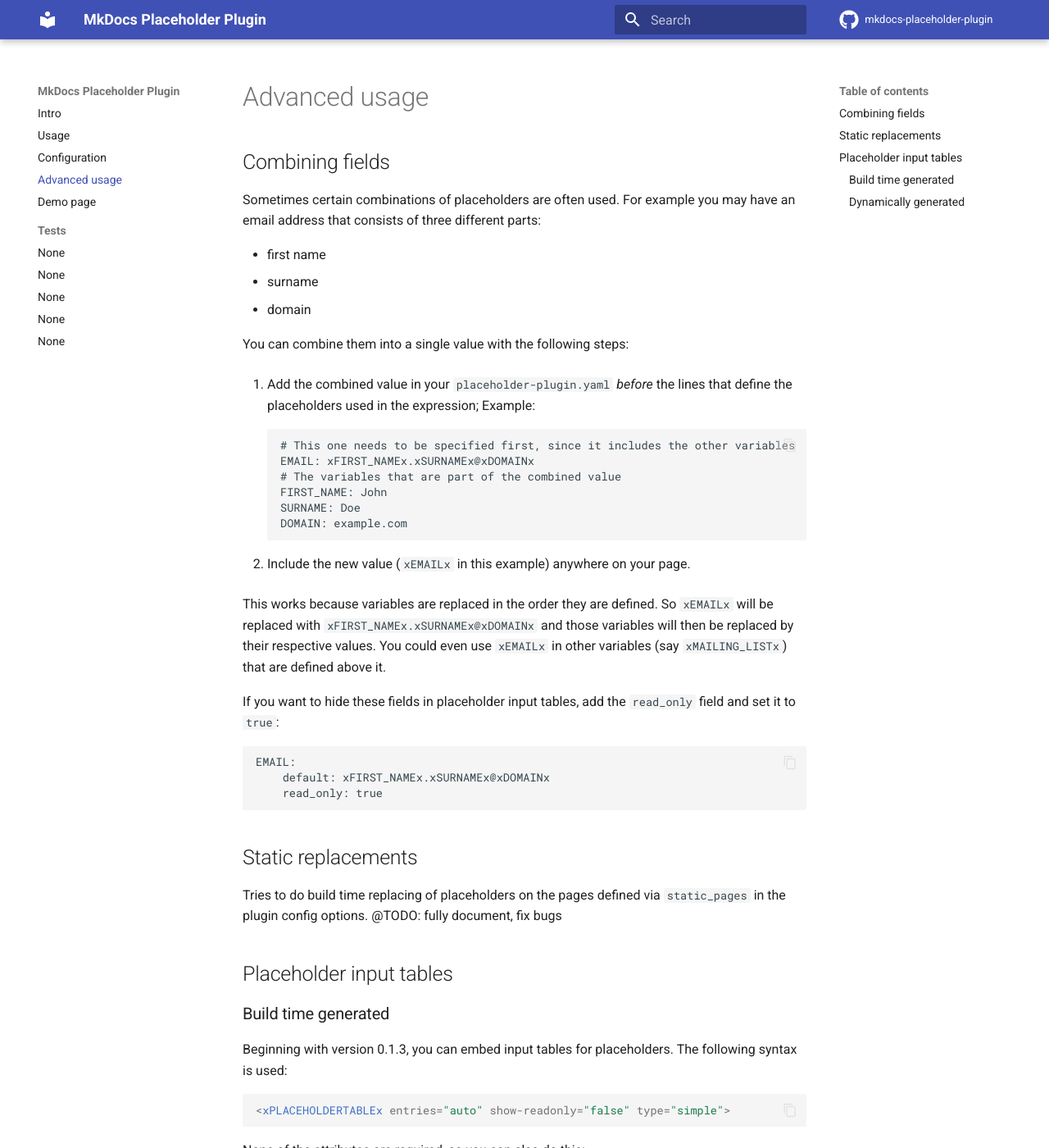
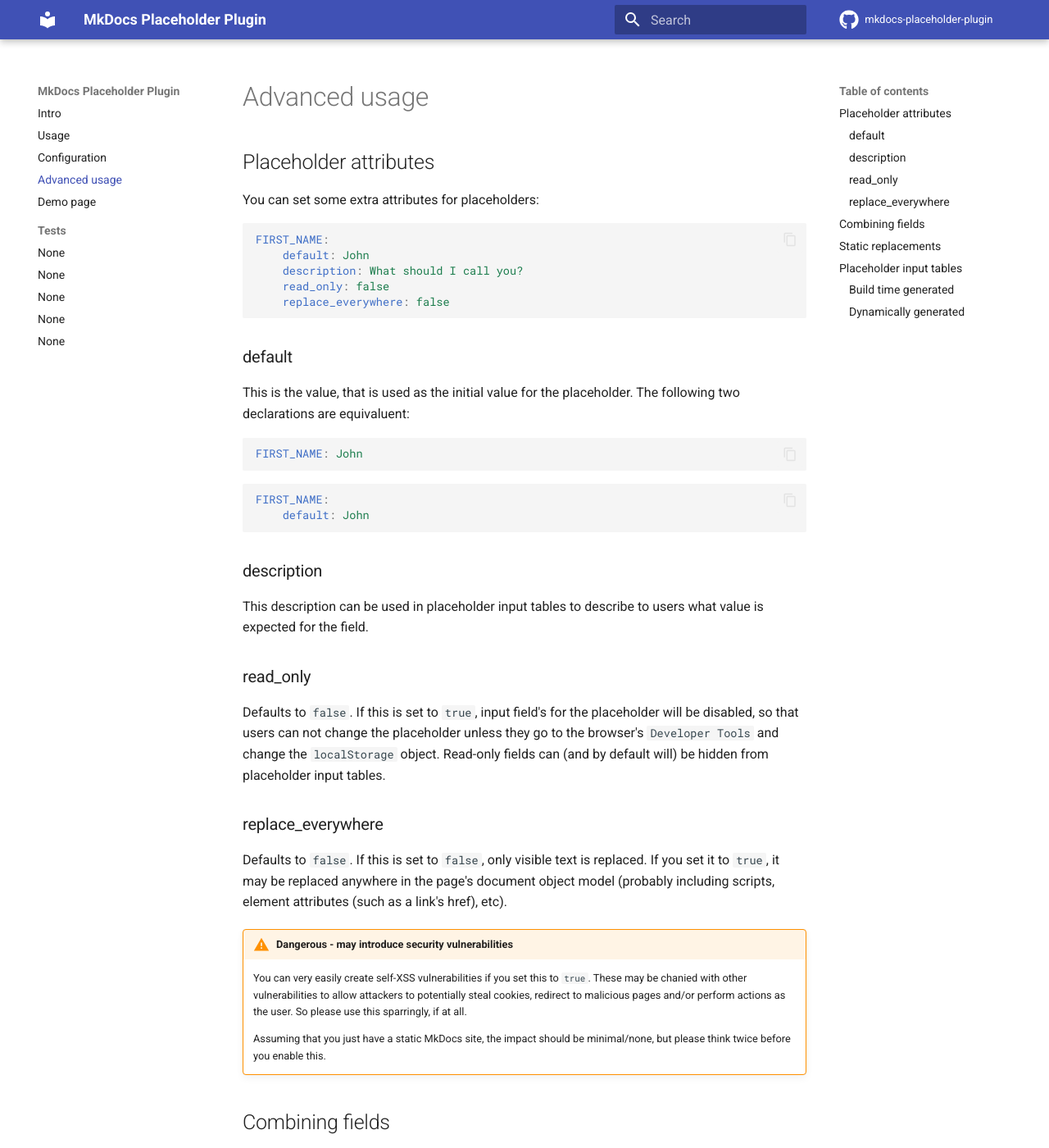
Before and after one commit to six-two/mkdocs-placeholder-plugin, an MkDocs documentation site: the page built from docs/advanced-usage.md, in a window 1280 px wide and 1400 px high. Shown: the whole window at 82% size. Built offline with MkDocs 1.6.1 and Material for MkDocs 9.7.7, drawn with Linux system fonts in a browser that asks for light colours; comment, search, counter and statistics services are not loaded.

Commit message:
Added replace_everywhere attribute

````diff
--- a/docs/advanced-usage.md
+++ b/docs/advanced-usage.md
@@ -1,4 +1,52 @@
 # Advanced usage
+
+## Placeholder attributes
+
+You can set some extra attributes for placeholders:
+
+```yaml
+FIRST_NAME:
+    default: John
+    description: What should I call you?
+    read_only: false
+    replace_everywhere: false
+```
+
+### default
+
+This is the value, that is used as the initial value for the placeholder.
+The following two declarations are equivaluent:
+```yaml
+FIRST_NAME: John
+```
+
+```yaml
+FIRST_NAME:
+    default: John
+```
+
+### description
+
+This description can be used in placeholder input tables to describe to users what value is expected for the field.
+
+### read_only
+
+Defaults to `false`.
+If this is set to `true`, input field's for the placeholder will be disabled, so that users can not change the placeholder unless they go to the browser's `Developer Tools` and change the `localStorage` object.
+Read-only fields can (and by default will) be hidden from placeholder input tables.
+
+### replace_everywhere
+
+Defaults to `false`.
+If this is set to `false`, only visible text is replaced.
+If you set it to `true`, it may be replaced anywhere in the page's document object model (probably including scripts, element attributes (such as a link's href), etc).
+
+!!! warning "Dangerous - may introduce security vulnerabilities"
+    You can very easily create self-XSS vulnerabilities if you set this to `true`.
+    These may be chanied with other vulnerabilities to allow attackers to potentially steal cookies, redirect to malicious pages and/or perform actions as the user.
+    So please use this sparringly, if at all.
+
+    Assuming that you just have a static MkDocs site, the impact should be minimal/none, but please think twice before you enable this.
 
 ## Combining fields
 
--- a/placeholder-plugin.yaml
+++ b/placeholder-plugin.yaml
@@ -26,6 +26,7 @@
   default: 123
 LINK:
   default: https://www.example.com/test/page
+  replace_everywhere: true
 
 # What happens, when the values / choices are also placeholders?
 ALIAS_TEXTBOX: xTESTx
````
Also changed, not shown: 4 other files.
